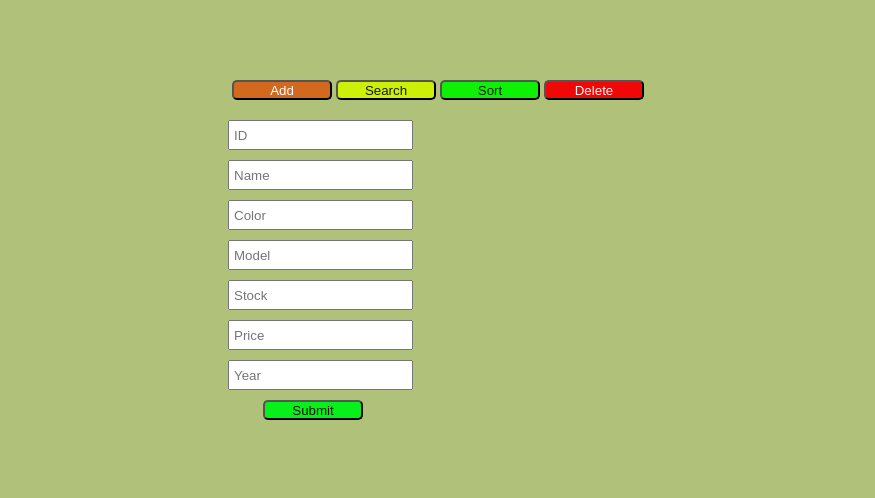
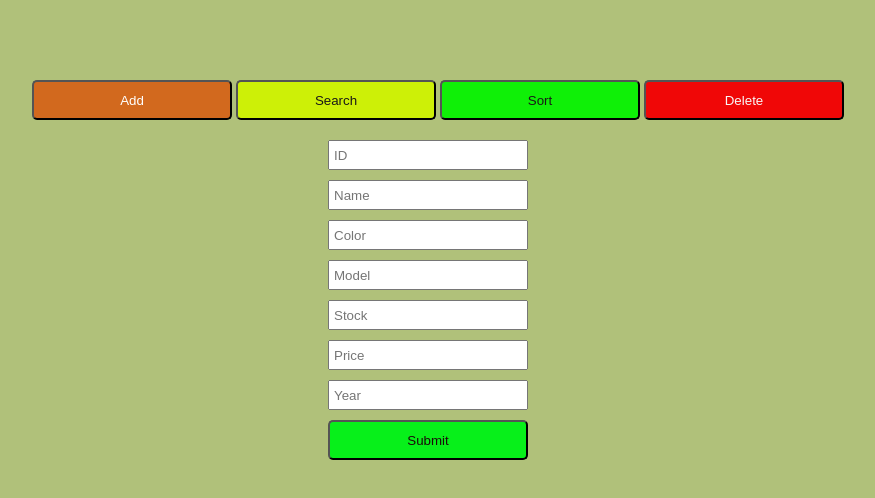
Before and after one commit to BekmuhammadDev/EXAM, a plain HTML site: page index.html in a window 1280 px wide. Both pictures are taken after a click on the button "Add". Shown: the whole page, without its empty margins (182-1057 px from the left). Drawn offline with Linux system fonts and the light colour scheme.

Commit message:
recomeded

```diff
--- a/style.css
+++ b/style.css
@@ -25,14 +25,14 @@ body {
     display: grid;
     grid-template-columns: repeat(1fr);
     max-width: 50px;
-    margin-left: 390px;
+    margin-left: 490px;
 
 }
 
 
 #add-btn{
-    width: 100px;
-    height: 20px;
+    width: 200px;
+    height: 40px;
     border-radius: 5px;
     transition: 1s ease-in;
     background-color: chocolate;
@@ -44,8 +44,8 @@ body {
 }
 
 #search-btn{
-    width: 100px;
-    height: 20px;
+    width: 200px;
+    height: 40px;
     border-radius: 5px;
     transition: 1s ease-in;
     background-color: rgb(205, 240, 7);
@@ -58,8 +58,8 @@ body {
 
 
 #sort-btn{
-    width: 100px;
-    height: 20px;
+    width: 200px;
+    height: 40px;
     border-radius: 5px;
     transition: 1s ease-in;
     background-color: rgb(15, 240, 7);
@@ -71,8 +71,8 @@ body {
 }
 
 #delete-btn{
-    width: 100px;
-    height: 20px;
+    width: 200px;
+    height: 40px;
     border-radius: 5px;
     transition: 1s ease-in;
     background-color: rgb(240, 7, 7);
@@ -84,13 +84,12 @@ body {
 }
 
 #submit-btn{
-    width: 100px;
-    height: 20px;
+    width: 200px;
+    height: 40px;
     border-radius: 5px;
     background-color: rgb(7, 240, 26);
     color: rgb(28, 10, 10);
     margin-top: 10px;
-    margin-left: 35px;
 }
 
 #submit-btn:hover{
@@ -99,8 +98,8 @@ body {
 
 
 #search-submit-btn{
-    width: 100px;
-    height: 20px;
+    width: 200px;
+    height: 40px;
     border-radius: 5px;
     background-color: rgb(240, 162, 7);
     color: rgb(28, 10, 10);
@@ -113,8 +112,8 @@ body {
 }
 
 #delete-submit-btn{
-    width: 100px;
-    height: 20px;
+    width: 200px;
+    height: 40px;
     border-radius: 5px;
     background-color: rgb(240, 162, 7);
     color: rgb(28, 10, 10);
```
